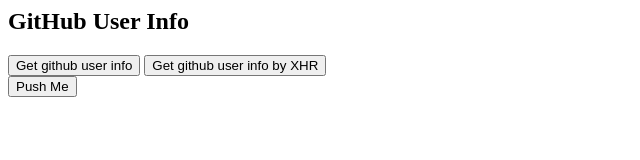
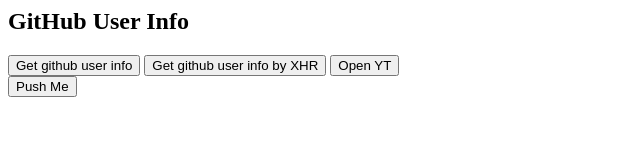
Before and after one commit to nakanoh8/jsprimer-ajaxapp, a plain HTML site: page index.html in a window 1280 px wide. Shown: the whole page, without its empty margins (0-640 px from the left). Drawn offline with Linux system fonts and the light colour scheme.

Commit message:
openYouTubeメソッドを追加

```diff
--- a/index.html
+++ b/index.html
@@ -7,7 +7,11 @@
     <h2>GitHub User Info</h2>
     <button onclick="fetchUserInfo('nananakano000')">Get github user info</button>
     <button onclick="fetchUserInfoByXHR('nananakano000')">Get github user info by XHR</button>
+    <button onclick="openYouTube()">Open YT</button>
     <div id="result"></div>
+    <!-- <div>
+        <iframe src="https://www.youtube.com/feed/trending?key=AIzaSyCZ6G6Sj6aPlG9H_tnnVcqcjTeAAvtpJ3s" id="id_ifrem2"></iframe>
+    </div> -->
     <script src="index.js"></script>
   </body>
 </html>
--- a/index.js
+++ b/index.js
@@ -42,7 +42,7 @@
                 </dl>
                 `;
                 // console.log(viewb);
-                console.log(view);
+                // console.log(view);
                 const res = document.getElementById("result");
                 res.innerHTML = view;
             });
@@ -86,8 +86,8 @@
     // console.log(values)
     return strings.reduce((result, str, i) => {
         const value = values[i - 1];
-        console.log(result)
-        console.log(str)
+        // console.log(result)
+        // console.log(str)
         if (typeof value === "string") {
             return result + escapeSpecialChars(value) + str;
         } else {
@@ -95,3 +95,9 @@
         }
     });
 }
+
+function openYouTube(){
+    window.open('https://www.youtube.com/feed/trending', '_blank');
+}
+
+console.log("Start!");
```
